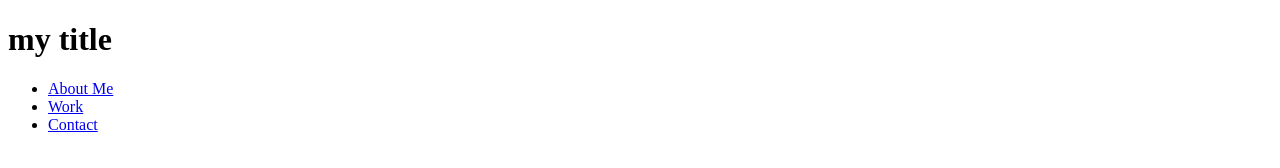
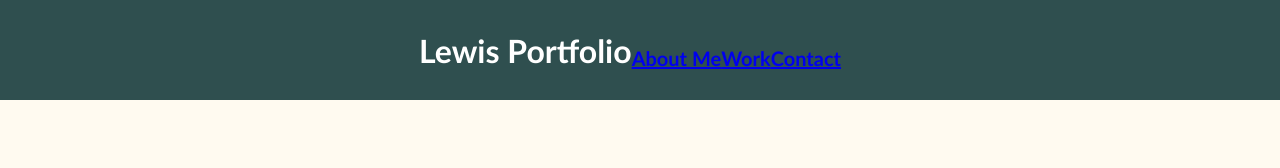
Before and after one commit to lindslewis/lewis-portfolio, a plain HTML site: page index.html in a window 1280 px wide. Drawn offline with Linux system fonts and the light colour scheme.

Commit message:
beginning of css

```diff
--- a/assets/style.css
+++ b/assets/style.css
@@ -0,0 +1,45 @@
+* {
+    box-sizing: border-box;
+    padding: 0;
+    margin: 0;
+    font-family: 'Trebuchet MS', 'Lucida Sans Unicode', 'Lucida Grande', 'Lucida Sans', Arial, sans-serif;
+}
+
+body {
+    display: flex;
+    flex-direction: column;
+    background-color: floralwhite;
+}
+
+/*header section below, so the banner at the top with name of page and nav bar*/
+
+header {
+    display: flex;
+    justify-content: center;
+    align-items: center;
+    padding: 1%;
+    background-color: darkslategray;
+    color: white;
+    width: 100%;
+    height: 100px;
+    text-decoration: none;
+}
+
+h1 {
+    font-size: 200%;
+    justify-content: flex-start;
+}
+
+nav ul {
+    display: flex;
+    justify-content: space-between;
+    padding-top: 15px;
+    margin-right: 20px;
+    float: inline-end;
+    font-family: 'Gill Sans', 'Gill Sans MT', Calibri, 'Trebuchet MS', sans-serif;
+    font-size: 20px;
+    font-weight: bold;
+}
+li {
+    display: inline;
+}
--- a/index.html
+++ b/index.html
@@ -6,7 +6,7 @@
 
     <meta charset="UTF-8" />
     <meta name="viewport" content="width=device-width, initial-scale=1.0" />
-    <link rel="style sheet" href="./assets/style.css" />
+    <link rel="stylesheet" href="assets/style.css" />
 
     <!--may or  may not make a reset css-->
 </head>
@@ -16,7 +16,7 @@
     <!--here is the header, lets make it fixed so it scrolls with the user-->
     <header>
 
-        <h1>my title</h1>
+        <h1>Lewis Portfolio</h1>
 
         <nav>
 
```
